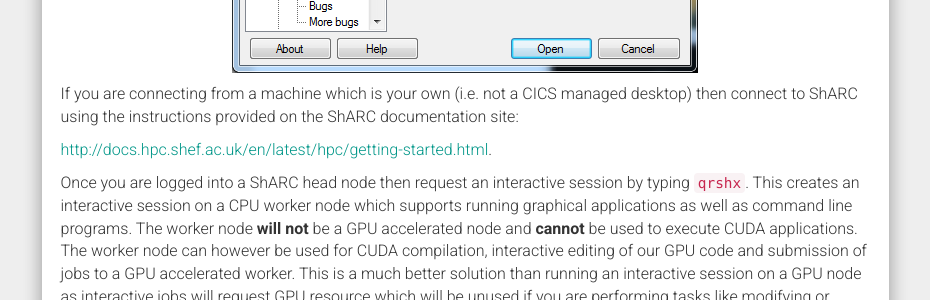
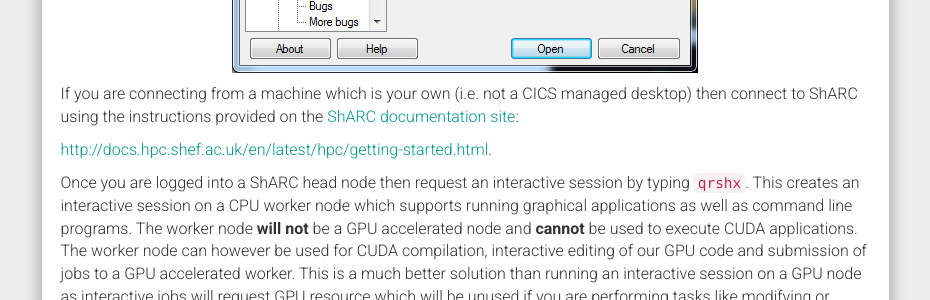
Before and after one commit to RSE-Sheffield/GPUComputing.github.io, a Jekyll site: the page built from education/cuda/sharc.md, in a window 1280 px wide and 900 px high, scrolled down 1105 px. Shown: the part 176-476 px from the top of the window, without its empty margins (321-1251 px from the left). Built offline with Jekyll 4.4.1, drawn with Linux system fonts in a browser that asks for light colours; nearby versions of some CDN libraries; part of the change alters nothing that is shown.

```diff
--- a/education/cuda/sharc.md
+++ b/education/cuda/sharc.md
@@ -19,7 +19,7 @@ The ShARC is accessed through an `ssh` terminal. To login to ShARC from a CICS m
 {: .center}
 ![Putty configuration](\static\img\cuda\putty_config.png)
 
-If you are connecting from a machine which is your own (i.e. not a CICS managed desktop) then connect to ShARC using the instructions provided on the ShARC documentation site:
+If you are connecting from a machine which is your own (i.e. not a CICS managed desktop) then connect to ShARC using the instructions provided on the [ShARC documentation site](http://docs.hpc.shef.ac.uk/en/latest/sharc/index.html):
 
 [http://docs.hpc.shef.ac.uk/en/latest/hpc/getting-started.html](http://docs.hpc.shef.ac.uk/en/latest/hpc/getting-started.html).
 
```
